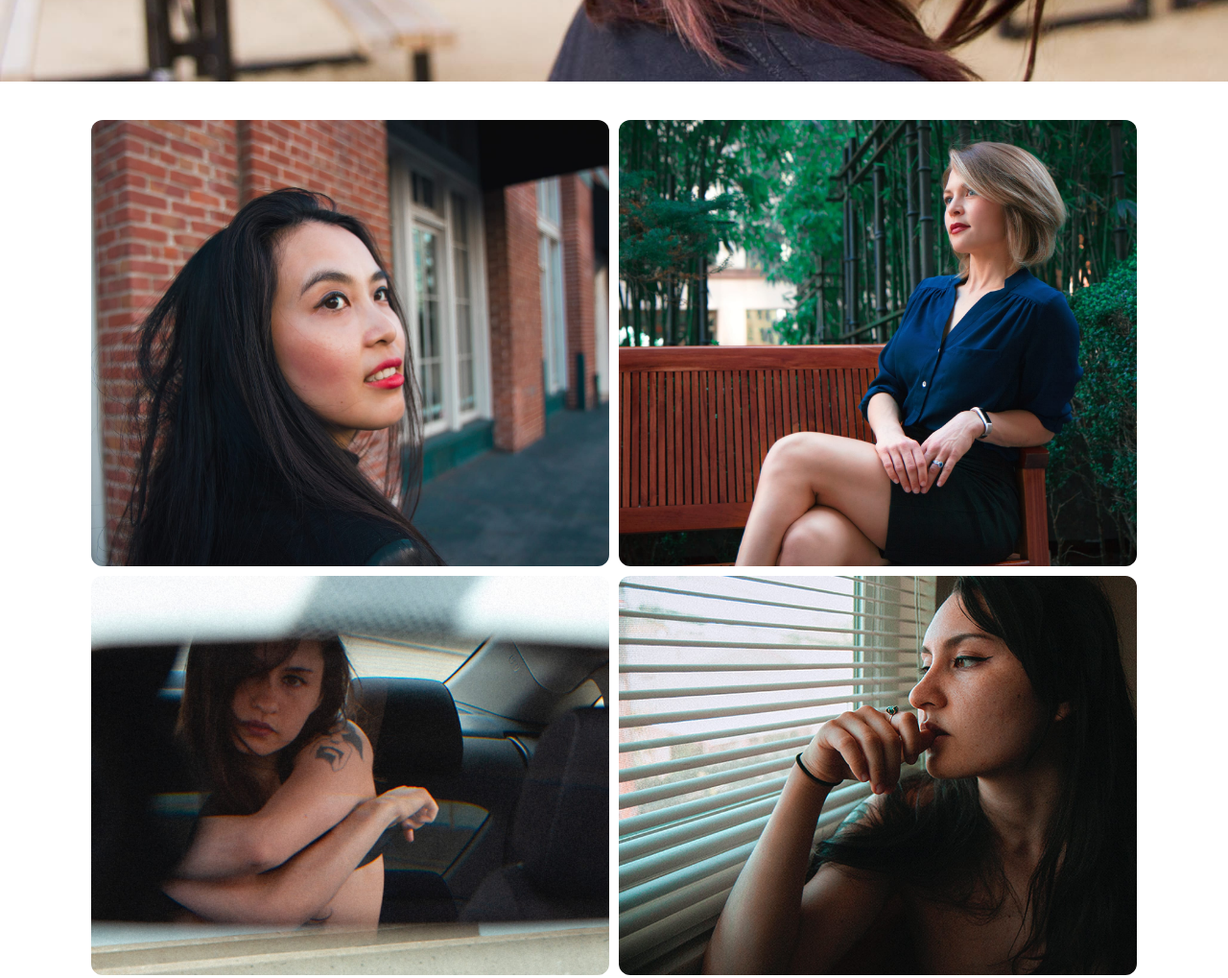
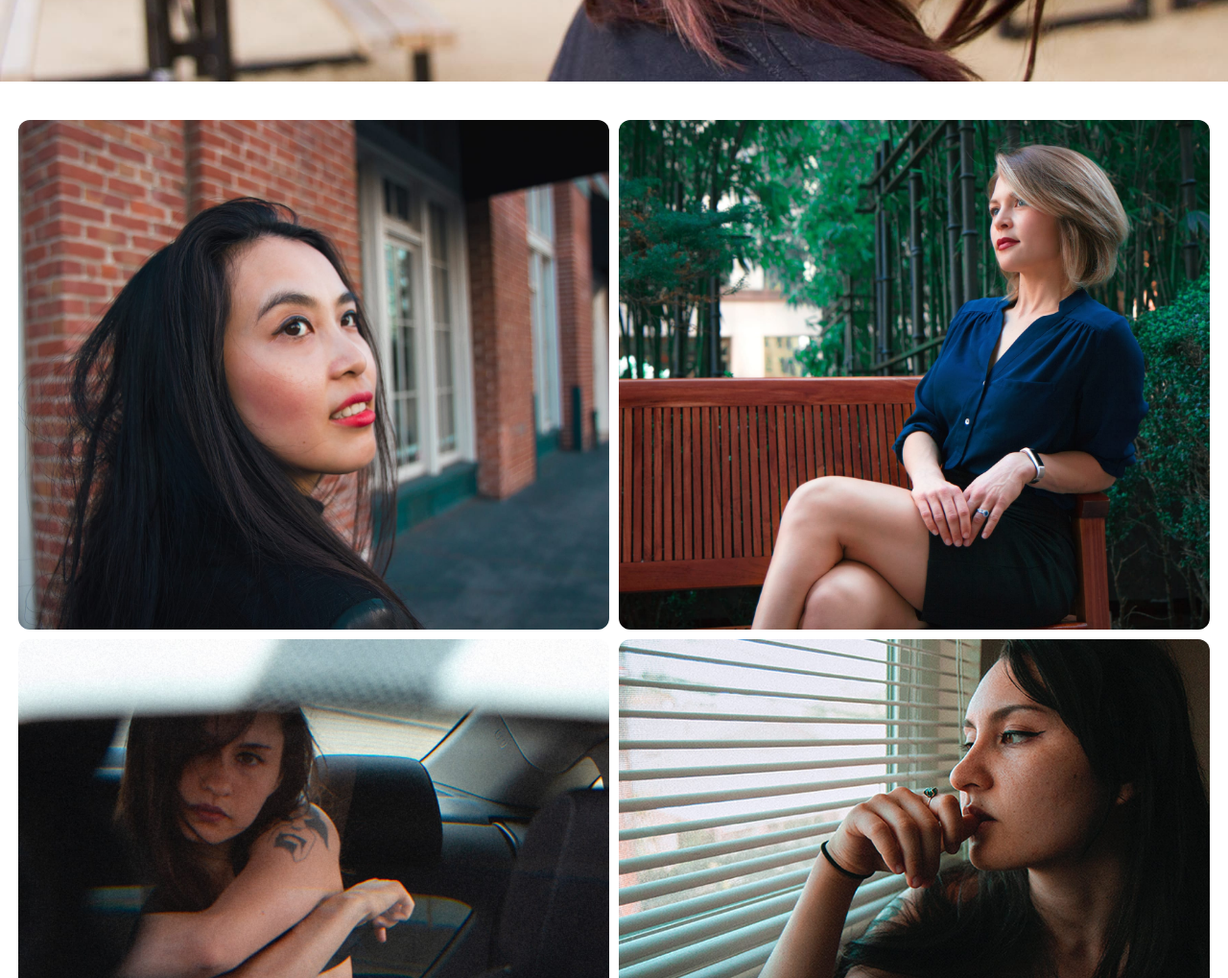
Before and after one commit to freddycdesign/fc-photography, a plain HTML site: page index.html in a window 1280 px wide. Shown: the part 5440-6459 px from the top of the page at 96% size. Drawn offline with Linux system fonts and the light colour scheme.

Commit message:
added flex shrink for personal cards images

```diff
--- a/style.css
+++ b/style.css
@@ -297,7 +297,9 @@ button {
 }
 
 #personal-cards {
-    width: 100%;
+    width: 97%;
+    margin-left:auto;
+    margin-right:auto;
     height: auto;
     padding-bottom: 40px;
     display: flex;
@@ -308,7 +310,8 @@ button {
 }
 
 .personal-card-images {
-    width: 540px;
+    flex: 1 1 auto;
+    width: 500px;
     height: auto;
     border-radius: 12px;
 }
```
